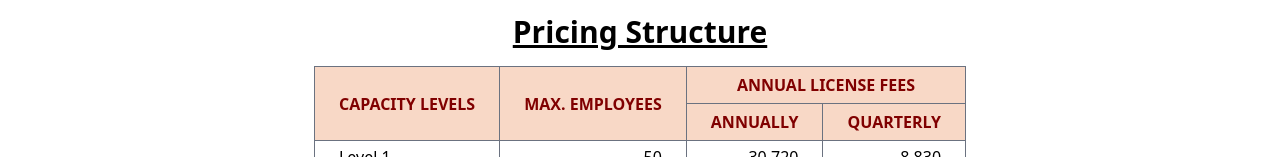
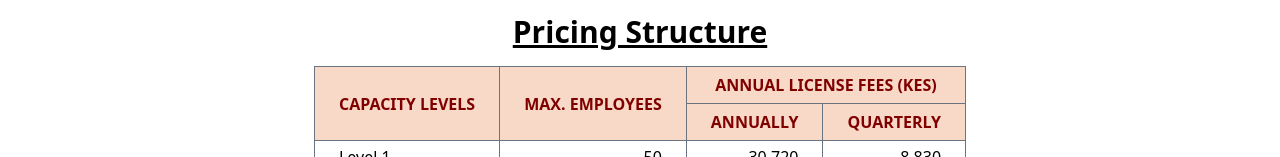
Before and after one commit to adagala/delsco, a Next.js app: page /pmst in a window 1280 px wide. Shown: the part 223-380 px from the top of the page. Built offline with nearby package versions, Linux system fonts and the light colour scheme.

Commit message:
add: currency to licence fees table

```diff
--- a/pages/pmst.tsx
+++ b/pages/pmst.tsx
@@ -142,7 +142,7 @@ const PMST: NextPage = () => {
                             <tr className=''>
                                 <th className='px-6 py-1.5 border border-gray-500' rowSpan={2}>Capacity Levels</th>
                                 <th className='px-6 py-1.5 border border-gray-500' rowSpan={2}>Max. Employees</th>
-                                <th className='px-6 py-1.5 border border-gray-500' colSpan={2}>Annual License Fees</th>
+                                <th className='px-6 py-1.5 border border-gray-500' colSpan={2}>Annual License Fees (KES)</th>
                             </tr>
                             <tr className=''>
                                 <th className='px-6 py-1.5 border border-gray-500'>Annually</th>
```
